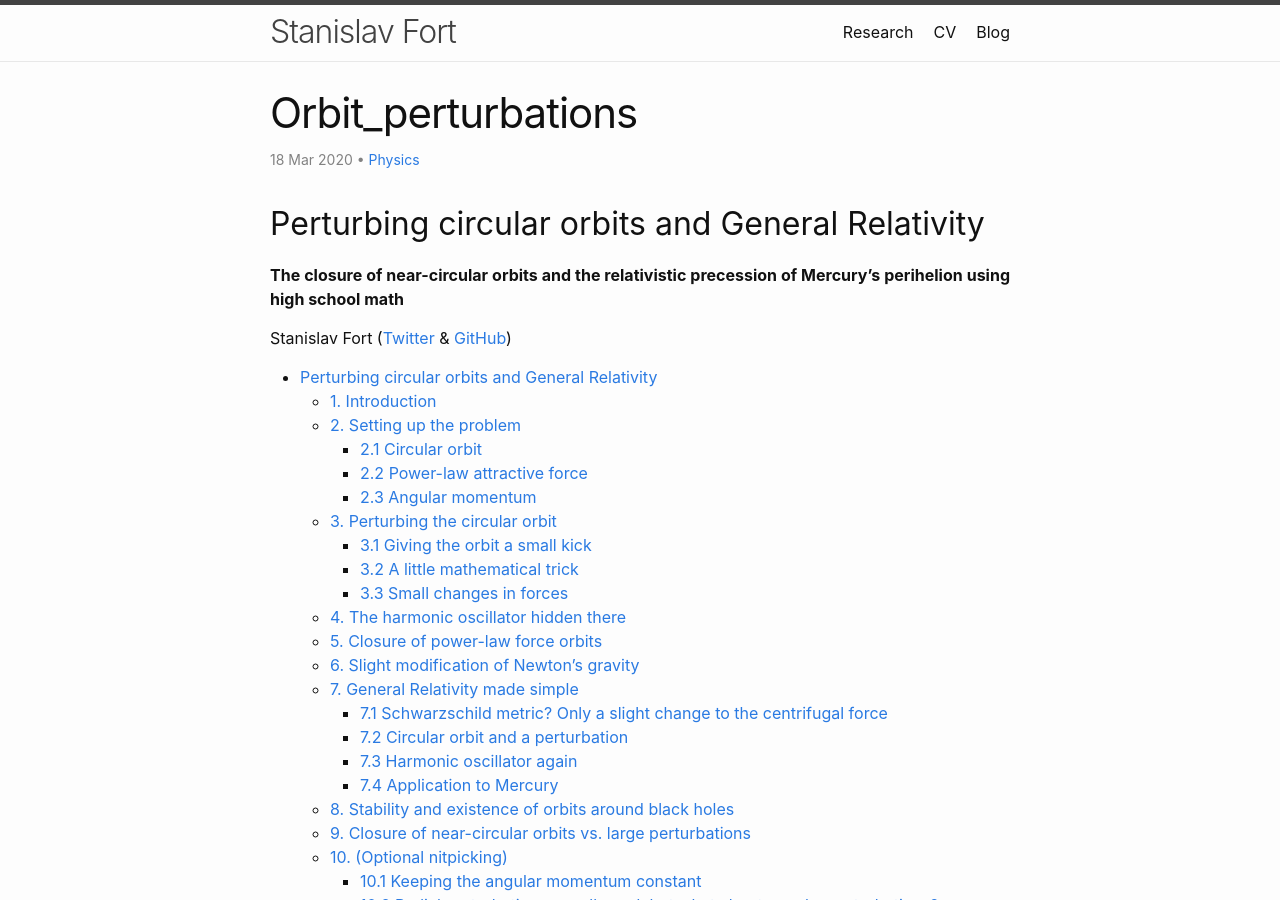
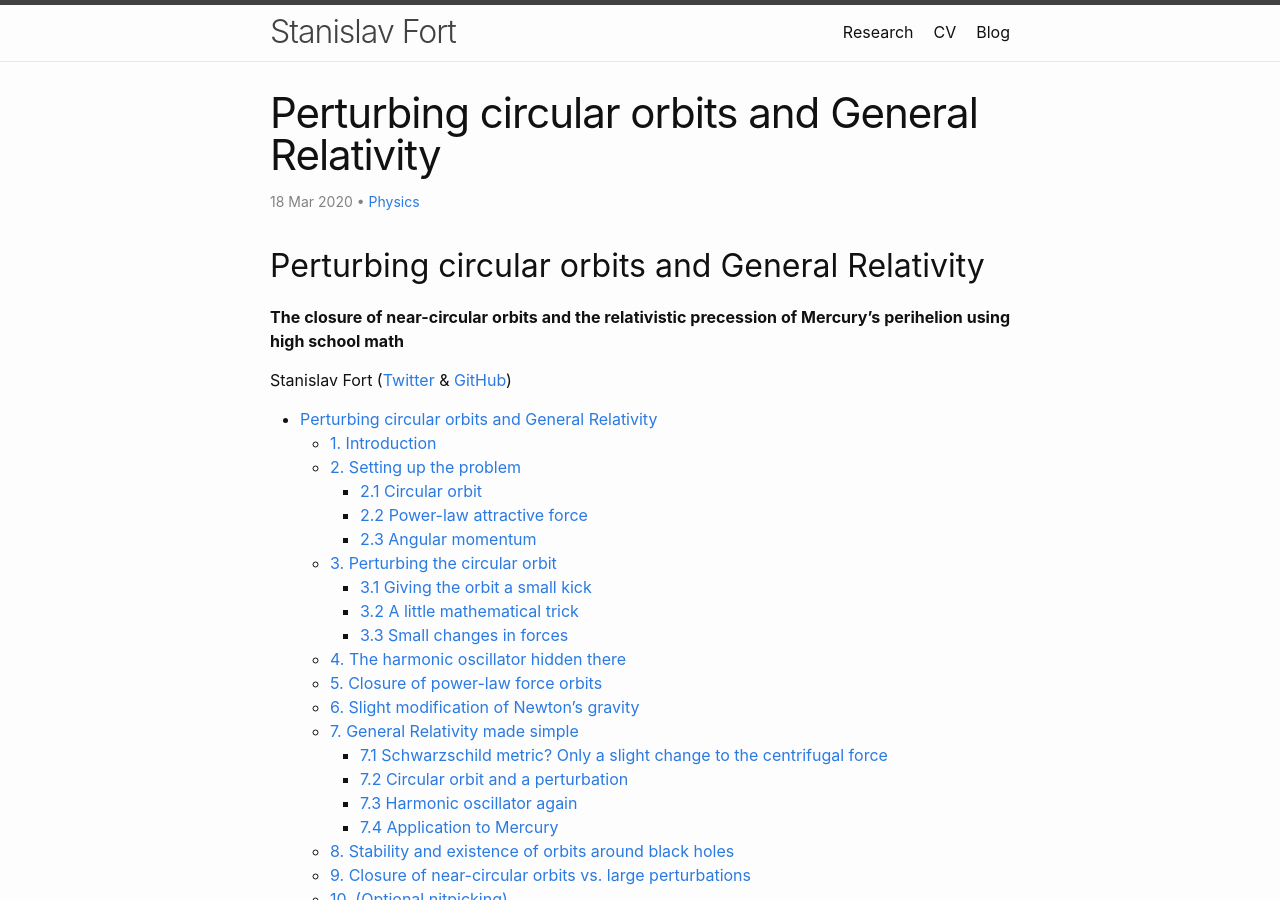
Before and after one commit to stanislavfort/stanislavfort.github.io, a Jekyll site: the page built from _posts/physics/2020-03-18-orbit_perturbations.md, in a window 1280 px wide and 900 px high. Built offline with Jekyll 4.4.1, drawn with Linux system fonts in a browser that asks for light colours; formulas are drawn with MathJax 3.

Commit message:
changing jekyll title for a blog post

```diff
--- a/_posts/physics/2020-03-18-orbit_perturbations.md
+++ b/_posts/physics/2020-03-18-orbit_perturbations.md
@@ -1,3 +1,7 @@
+---
+title: "Perturbing circular orbits and General Relativity"
+---
+
 # Perturbing circular orbits and General Relativity
 **The closure of near-circular orbits and the relativistic precession of Mercury's perihelion using high school math**
 
```
